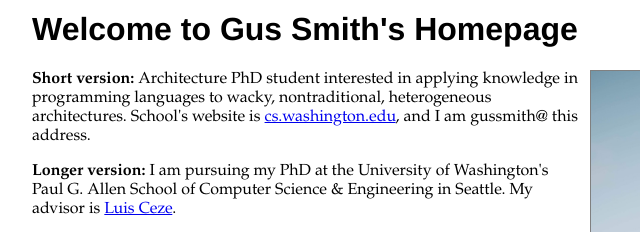
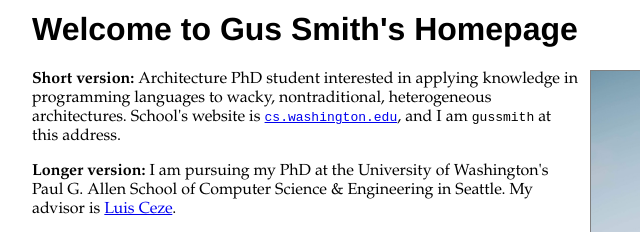
Before and after one commit to gussmith23/homepage, a plain HTML site: page index.html in a window 1280 px wide. Shown: the part 159-391 px from the top of the page, 160-800 px from the left. Drawn offline with Linux system fonts and the light colour scheme.

Commit message:
Formatting

```diff
--- a/index.html
+++ b/index.html
@@ -35,7 +35,7 @@
       <div>San Francisco, Summer 2018.</div>
       <div>(photo cred <a href="https://www.instagram.com/jenniekimphotography/" target="_blank">@jenniekimphotography</a>)</div>
     </div>
-    <p><b>Short version:</b> Architecture PhD student interested in applying knowledge in programming languages to wacky, nontraditional, heterogeneous architectures. School's website is <a href="https://cs.washington.edu">cs.washington.edu</a>, and I am gussmith@ this address.</p>
+    <p><b>Short version:</b> Architecture PhD student interested in applying knowledge in programming languages to wacky, nontraditional, heterogeneous architectures. School's website is <tt><a href="https://cs.washington.edu">cs.washington.edu</a></tt>, and I am <tt>gussmith</tt> at this address.</p>
     <p><b>Longer version:</b> I am pursuing my PhD at the University of Washington's Paul G. Allen School of Computer Science &amp; Engineering in Seattle. My advisor is <a href="https://www.cs.washington.edu/people/faculty/luisceze" target="_blank">Luis Ceze</a>.</p>
     <p>I am currently working on <a href="https://github.com/gussmith23/tvm/commit/cfefc6d394bc73c1d3f9b61445bfabb44cb2d291">bringing custom datatype support</a> into the <a href="https://tvm.ai/">TVM stack</a>. Generally, my research interests lie in the domains of computer architecture and programming languages. I am especially fascinated with exploring how to make programming even easier, even as the underlying architectures get more complex.</p>
     <p>I am looking for internships for 2019 and beyond. I love working on software, especially in languages and on platforms I know nothing about. In Summer 2018, I completed an internship at Google in San Francisco, <a href="https://fuchsia.googlesource.com/garnet/+/85cd568e67d8113f3206af9af9060764abef7f35/drivers/bluetooth/lib/rfcomm/" target="_blank">implementing the Bluetooth protcol RFCOMM</a> for Google's new OS, <a href="https://en.wikipedia.org/wiki/Google_Fuchsia" target="_blank">Fuchsia.</a> I have modern C++ experience (from personal projects, from my work on Fuchsia, and <a href="https://chromium.googlesource.com/chromium/src/+/d18e0892dcabb921e226354f0c50c95a8b15f4b1">from my work as a developer on Chrome</a>), solid C and Linux experience through coursework, and some professional Java experience working on both the open-source <a href="https://android.googlesource.com/platform/tools/base/+/efff78f6cf0930f9d2949ac75007ea52ac983db8">Android</a> tree and internal tools at Google.</p>
```
